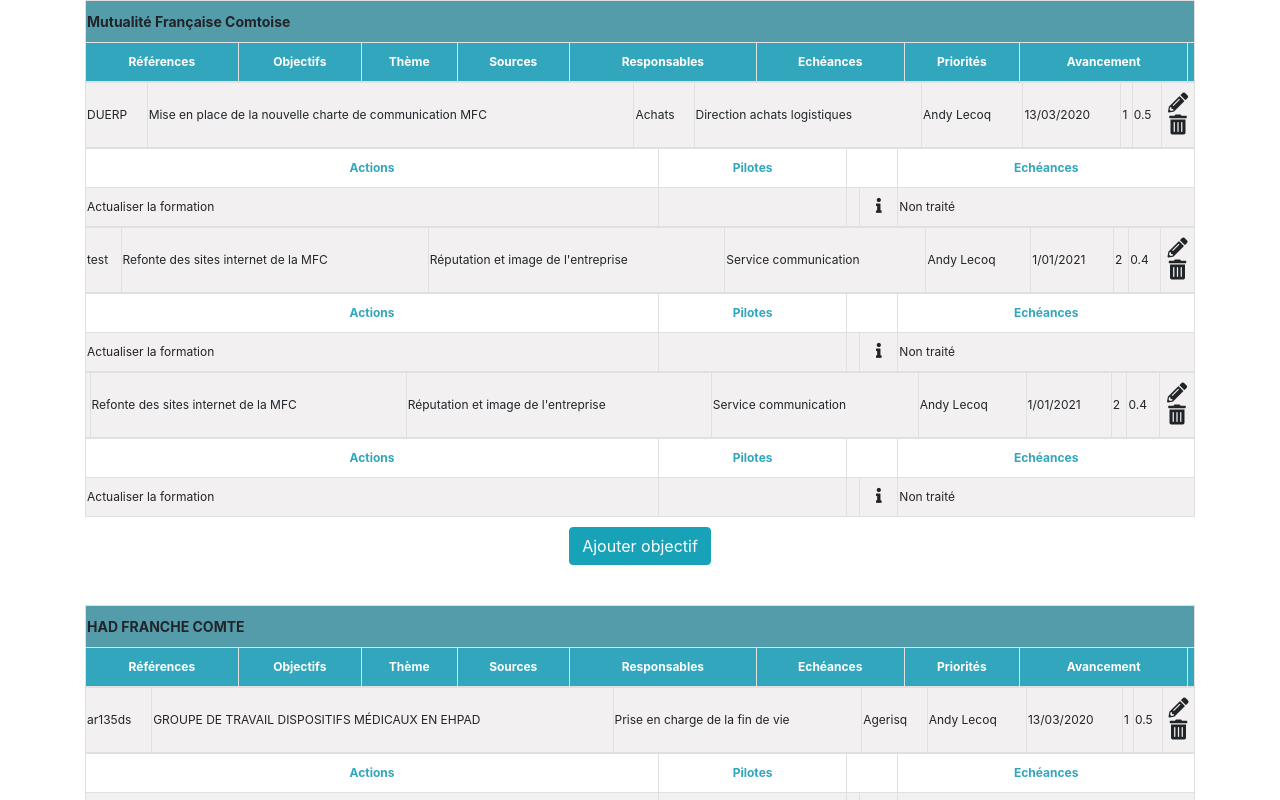
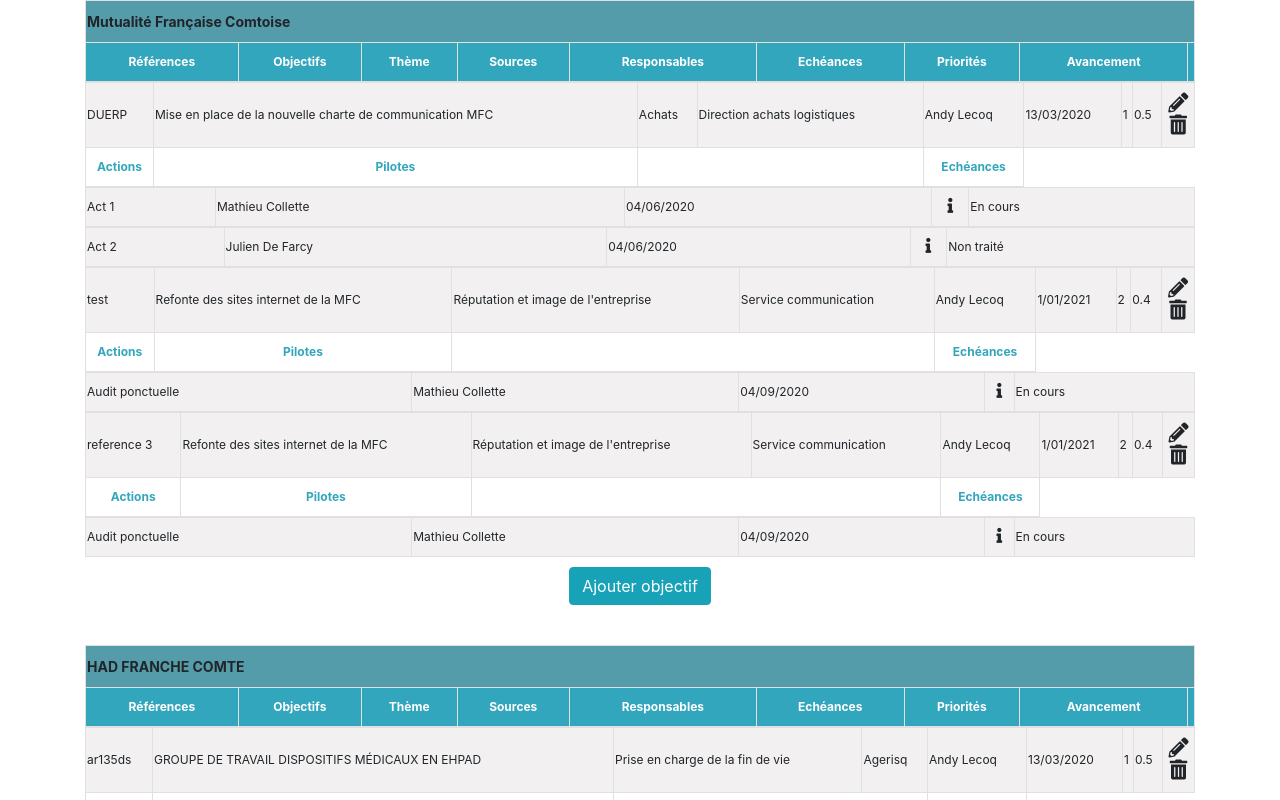
Before and after one commit to JenniferBoultareau/ageval-exercice, an Angular app: page / in a window 1280 px wide. Shown: the top 800 px of the page. Built offline with nearby package versions, Linux system fonts and the light colour scheme.

Commit message:
input are ok

```diff
--- a/src/app/public/plan-action/table/objectif/action/action.component.html
+++ b/src/app/public/plan-action/table/objectif/action/action.component.html
@@ -1,17 +1,17 @@
 <table>
-  <tr>
+  <!-- <tr>
     <th>Actions</th>
     <th>Pilotes</th>
     <th colspan="2"></th>
     <th>Echéances</th>
-  </tr>
+  </tr> -->
   <tr>
-    <td>Actualiser la formation</td>
-    <td></td>
-    <td></td>
+    <td>{{ action.nom }}</td>
+    <td>{{ action.pilotes }}</td>
+    <td>{{ action.echeances }}</td>
     <td class="information">
       <i class="fas fa-info"></i>
     </td>
-    <td>Non traité</td>
+    <td>{{ action.etat }}</td>
   </tr>
 </table>
--- a/src/app/public/plan-action/table/objectif/action/action.component.ts
+++ b/src/app/public/plan-action/table/objectif/action/action.component.ts
@@ -1,4 +1,4 @@
-import { Component, OnInit } from '@angular/core';
+import { Component, OnInit, Input } from '@angular/core';
 
 @Component({
   selector: 'pa-action',
@@ -7,6 +7,8 @@ import { Component, OnInit } from '@angular/core';
 })
 export class ActionComponent implements OnInit {
 
+  @Input('action') public action;
+
   constructor() { }
 
   ngOnInit() {
--- a/src/app/public/plan-action/table/objectif/objectif.component.html
+++ b/src/app/public/plan-action/table/objectif/objectif.component.html
@@ -13,5 +13,11 @@
 			<i class="fas fa-trash-alt"></i>
 		</td>
 	</tr>
+	<tr>
+    <th>Actions</th>
+    <th>Pilotes</th>
+    <th colspan="2"></th>
+    <th>Echéances</th>
+  </tr>
 </table>
-<pa-action></pa-action>
+<pa-action *ngFor="let action of obj.actions" [action]="action"></pa-action>
--- a/src/app/public/plan-action/table/objectif/objectif.component.scss
+++ b/src/app/public/plan-action/table/objectif/objectif.component.scss
@@ -1,6 +1,15 @@
 table {
   width: 100%;
   tr {
+    th {
+      font-size: 12px;
+      text-align: center;
+      color: #32a6bd;
+      border: 1px solid #e0e0e0;
+      padding-top: 10px;
+      padding-bottom: 10px;
+    }
+
     td {
       font-size: 12px;
       background-color: #f2f0f1;
--- a/src/app/shared/models/mock-objectifs.ts
+++ b/src/app/shared/models/mock-objectifs.ts
@@ -45,7 +45,7 @@ export const OBJECTIFS = [
         ]
       },
       {
-        reference: '',
+        reference: 'reference 3',
         nom: 'Refonte des sites internet de la MFC',
         themes: 'Réputation et image de l\'entreprise',
         sources: 'Service communication',
@@ -92,7 +92,7 @@ export const OBJECTIFS = [
         ]
       },
       {
-        reference: '',
+        reference: 'reference 2',
         nom: 'Nouveau moyen de prévention',
         themes: 'Droits et informations du patient/résident',
         sources: 'Evaluations',
```
